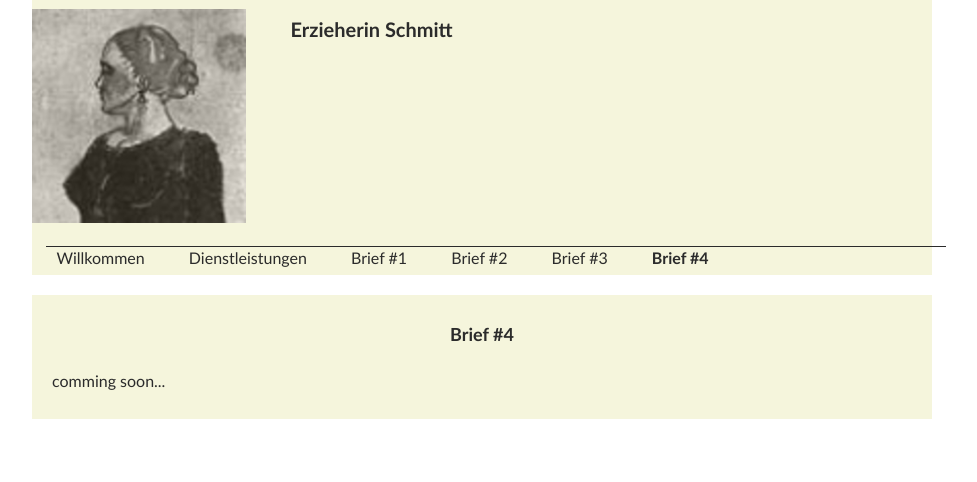
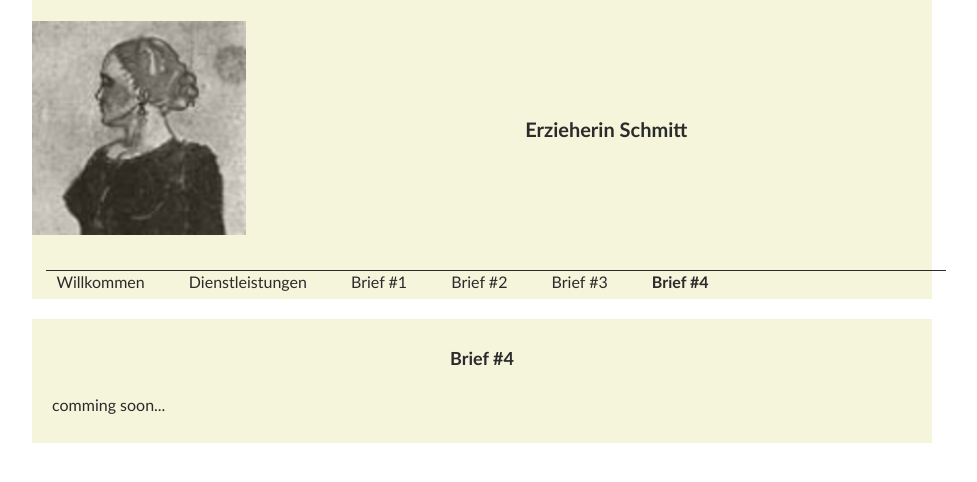
Before and after one commit to richardtraindl/tierarztpraxis-kaiserstrasse.at, a Jekyll site: the page built from xyz123/Schmitt/brief4.html, in a window 1280 px wide. Shown: the top 482 px of the page, without its empty margins (158-1135 px from the left). Built offline with Jekyll 4.4.1, drawn with Linux system fonts in a browser that asks for light colours.

Commit message:
customize

```diff
--- a/_includes/guest.html
+++ b/_includes/guest.html
@@ -1,10 +1,14 @@
 
         <header class="section group">
             <div class="col span_3_of_12">
-                <a href="index.html"><img src="/img2/logo.jpg" alt="Logo"></a>
+                <div style="height: 240px; display: flex; align-items: center; justify-content: center;">
+                        <a href="index.html"><img src="/img2/logo.jpg" alt="Logo"></a>
+                </div>
             </div>
             <div class="col span_9_of_12">
-                <h1>Erzieherin Schmitt</h1>
+                <div style="height: 240px; display: flex; align-items: center; justify-content: center;">
+                        <h1>Erzieherin Schmitt</h1>
+                </div>
             </div>
 
             <nav class="col span_12_of_12">
```
